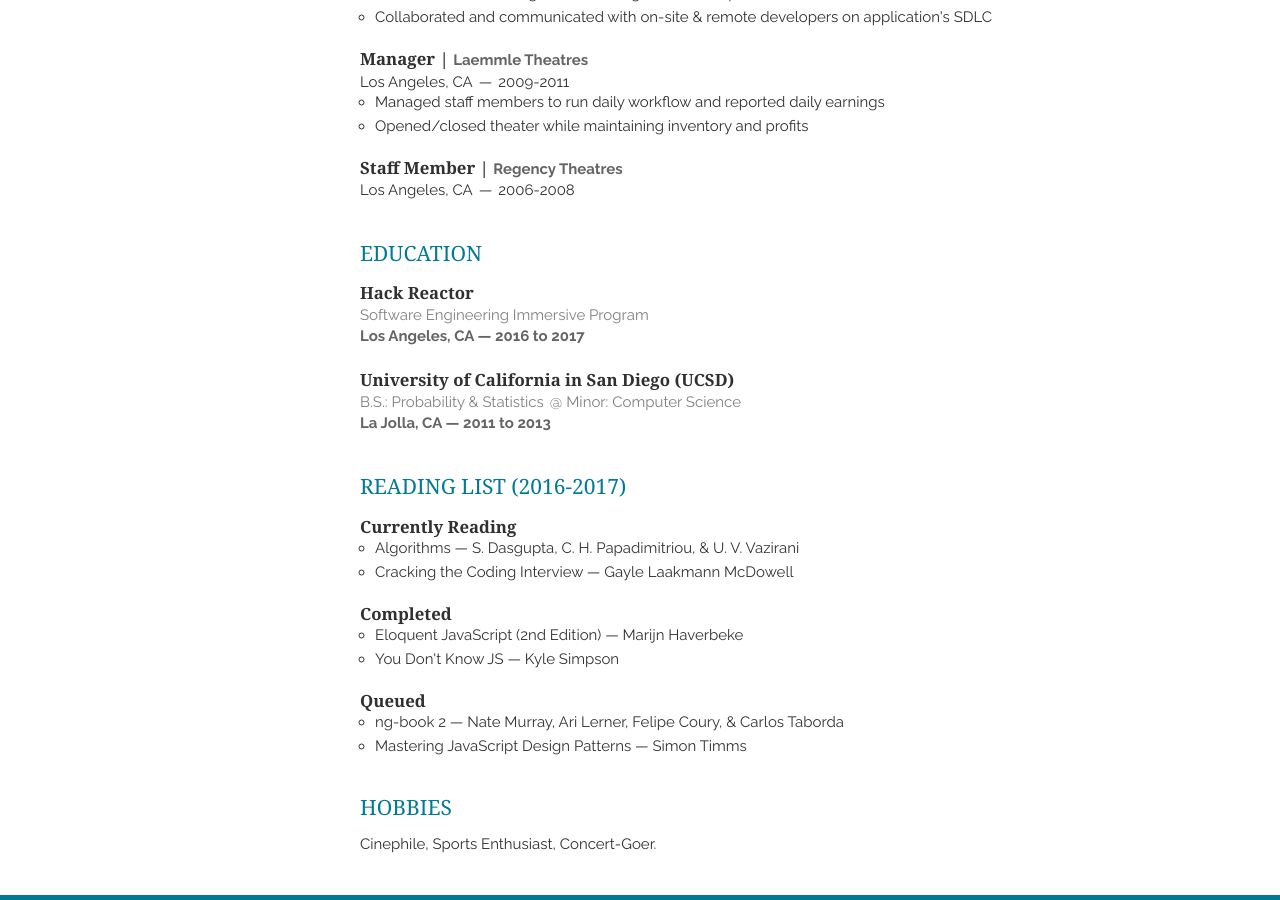
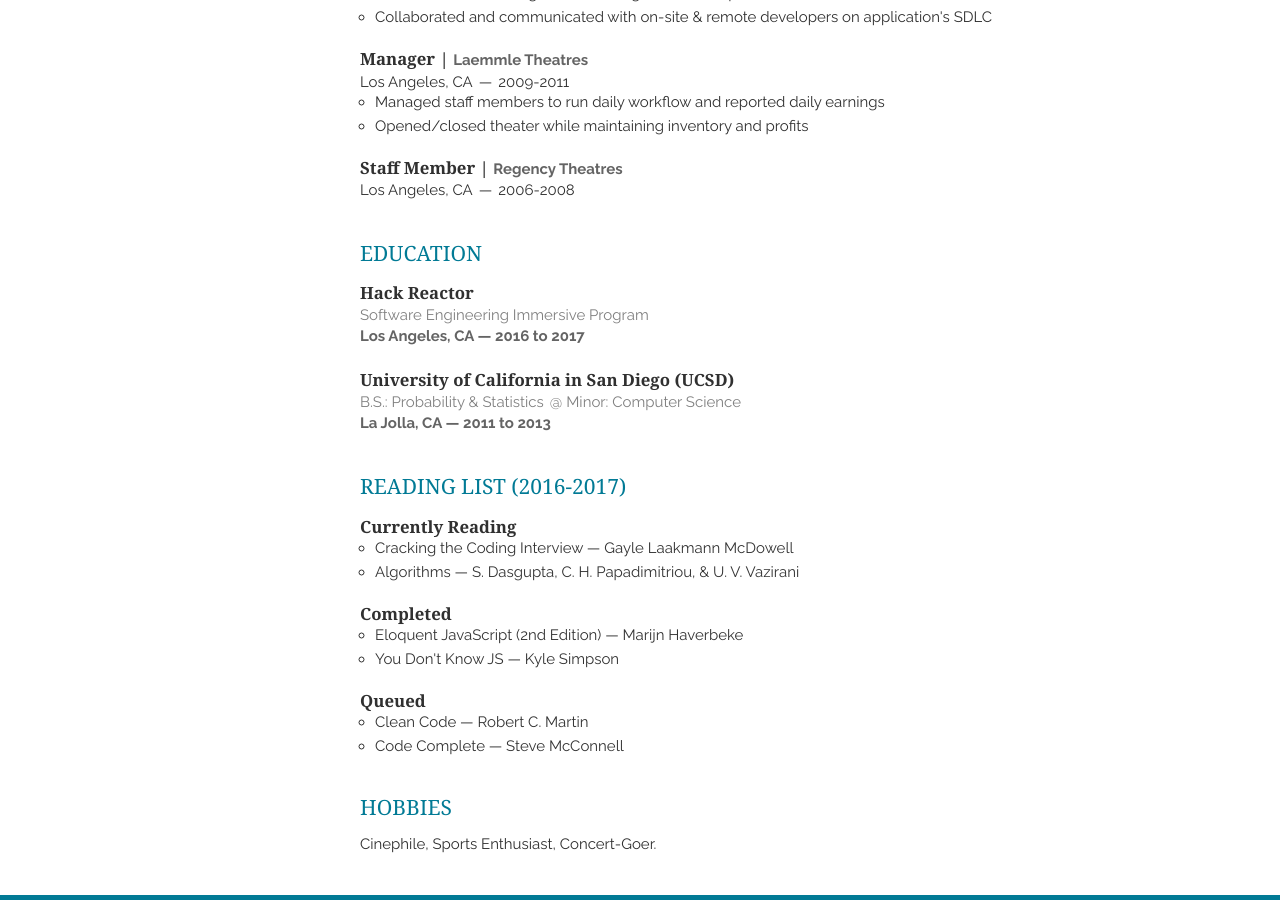
Before and after one commit to ylemberg/ylemberg.github.io, a Jekyll site: the page built from index.html, in a window 1280 px wide and 900 px high, scrolled down 1511 px. Built offline with Jekyll 4.4.1, drawn with Linux system fonts in a browser that asks for light colours; nearby versions of some CDN libraries; the list of posts is cut into pages by our own code.

Commit message:
[update] Books I'm planning to read

```diff
--- a/_includes/readinglist.html
+++ b/_includes/readinglist.html
@@ -6,10 +6,10 @@
         </header>
         <ul class="bullet-points">
           <li class="bullet-point">
-            <a class="reading-link" href="https://www.amazon.com/Algorithms-Sanjoy-Dasgupta-ebook/dp/B006Z0QR3I" target="_blank">Algorithms &mdash; S. Dasgupta, C. H. Papadimitriou,  &amp; U. V. Vazirani</a>
+            <a class="reading-link" href="https://www.amazon.com/Cracking-Coding-Interview-Programming-Questions/dp/098478280X" target="_blank">Cracking the Coding Interview &mdash; Gayle Laakmann McDowell</a>
           </li>
           <li class="bullet-point">
-            <a class="reading-link" href="https://www.amazon.com/Cracking-Coding-Interview-Programming-Questions/dp/098478280X" target="_blank">Cracking the Coding Interview &mdash; Gayle Laakmann McDowell</a>
+            <a class="reading-link" href="https://www.amazon.com/Algorithms-Sanjoy-Dasgupta-ebook/dp/B006Z0QR3I" target="_blank">Algorithms &mdash; S. Dasgupta, C. H. Papadimitriou,  &amp; U. V. Vazirani</a>
           </li>
         </ul>
     </article>
@@ -32,10 +32,10 @@
         </header>
         <ul class="bullet-points">
           <li class="bullet-point">
-            <a class="reading-link" href="https://www.amazon.com/ng-book-Complete-Angular-Nate-Murray/dp/0991344618/ref=sr_1_1?s=books&ie=UTF8&qid=1493763160&sr=1-1&keywords=NG+Book+2" target="_blank">ng-book 2 &mdash; Nate Murray, Ari Lerner, Felipe Coury, &amp; Carlos Taborda</a>
+            <a class="reading-link" href="https://www.amazon.com/Clean-Code-Handbook-Software-Craftsmanship/dp/0132350882/ref=sr_1_1?ie=UTF8&qid=1500167251&sr=8-1&keywords=clean+code" target="_blank">Clean Code &mdash; Robert C. Martin</a>
           </li>
           <li class="bullet-point">
-            <a class="reading-link" href="https://www.amazon.com/Mastering-JavaScript-Design-Patterns-Simon/dp/1783987987" target="_blank">Mastering JavaScript Design Patterns &mdash; Simon Timms</a>
+            <a class="reading-link" href="https://www.amazon.com/Code-Complete-Practical-Handbook-Construction/dp/0735619670" target="_blank">Code Complete &mdash; Steve McConnell</a>
           </li>
         </ul>
     </article>
```
Also changed, not shown: 1 other file.
